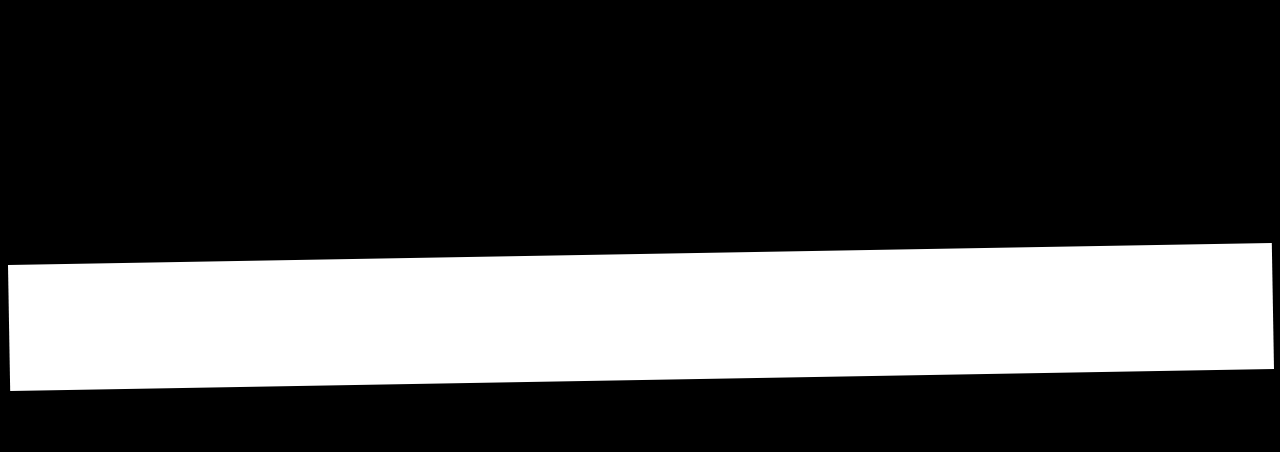
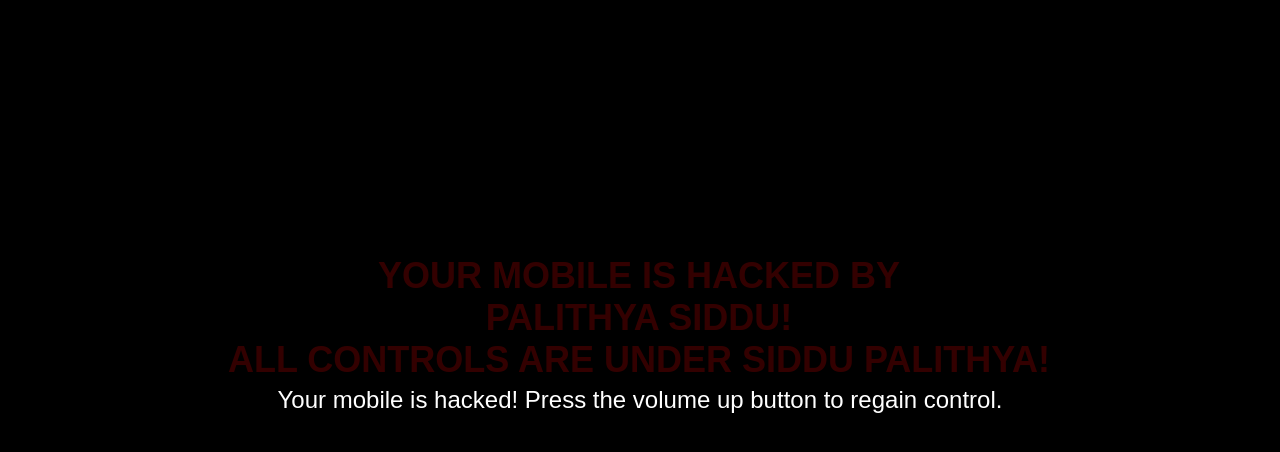
Before and after one commit to siddu-asd/siddu, a plain HTML site: page index.html in a window 1280 px wide. Both pictures are taken after a click on the link "Click Me If You Dare!". Drawn offline with Linux system fonts and the light colour scheme.

Commit message:
Update index.html

```diff
--- a/index.html
+++ b/index.html
@@ -25,23 +25,10 @@
             animation-iteration-count: infinite;
         }
 
-        /* Flashing effect */
         @keyframes flash {
-            0% { opacity: 1; }
-            50% { opacity: 0; }
-            100% { opacity: 1; }
-        }
-
-        .flashing-overlay {
-            display: none;
-            position: fixed;
-            top: 0;
-            left: 0;
-            width: 100%;
-            height: 100%;
-            background: white;
-            animation: flash 0.1s infinite;
-            z-index: 9999;
+            0% { background-color: black; }
+            50% { background-color: red; }
+            100% { background-color: black; }
         }
 
         body {
@@ -77,6 +64,26 @@
             75% { transform: translate(1px, 1px); }
             100% { transform: translate(-1px, -1px); }
         }
+
+        .flashing-background {
+            animation: flash 0.2s infinite;
+        }
+
+        .overlay {
+            display: none;
+            position: fixed;
+            top: 0;
+            left: 0;
+            width: 100%;
+            height: 100%;
+            background: rgba(0, 0, 0, 0.8);
+            color: white;
+            font-size: 24px;
+            text-align: center;
+            justify-content: center;
+            align-items: center;
+            z-index: 9999;
+        }
     </style>
 </head>
 <body>
@@ -85,15 +92,18 @@
     <div id="hackedMessage" class="hacked-message">
         Your mobile is hacked by <br> Palithya Siddu! <br> All controls are under Siddu Palithya!
     </div>
-    <div id="flashingOverlay" class="flashing-overlay"></div>
+    <div id="overlay" class="overlay">
+        <p>Your mobile is hacked! Press the volume up button to regain control.</p>
+    </div>
 
-    <audio id="scarySound" src="https://www.soundjay.com/button/sounds/beep-07.wav"></audio>
+    <!-- Sound file from Google Drive or another source -->
+    <audio id="scarySound" src="https://drive.google.com/uc?export=download&id=YOUR_FILE_ID"></audio>
 
     <script>
         const trickLink = document.getElementById('trickLink');
         const hackedMessage = document.getElementById('hackedMessage');
         const scarySound = document.getElementById('scarySound');
-        const flashingOverlay = document.getElementById('flashingOverlay');
+        const overlay = document.getElementById('overlay');
 
         trickLink.addEventListener('click', function(e) {
             e.preventDefault();
@@ -104,9 +114,10 @@
             });
 
             document.body.classList.add('shake');
-            flashingOverlay.style.display = 'block';
+            document.body.classList.add('flashing-background');
             trickLink.style.display = 'none';
             hackedMessage.style.display = 'block';
+            overlay.style.display = 'flex';
 
             // Shake the screen indefinitely
             const shakeInterval = setInterval(() => {
@@ -134,8 +145,9 @@
             window.addEventListener('keydown', function(event) {
                 if (event.key === 'ArrowUp' || event.keyCode === 38) { // Volume up key
                     document.body.classList.remove('shake');
-                    flashingOverlay.style.display = 'none';
+                    document.body.classList.remove('flashing-background');
                     hackedMessage.style.display = 'none';
+                    overlay.style.display = 'none';
                     clearInterval(shakeInterval);
                     scarySound.pause();
                     alert('You have regained control!');
```
